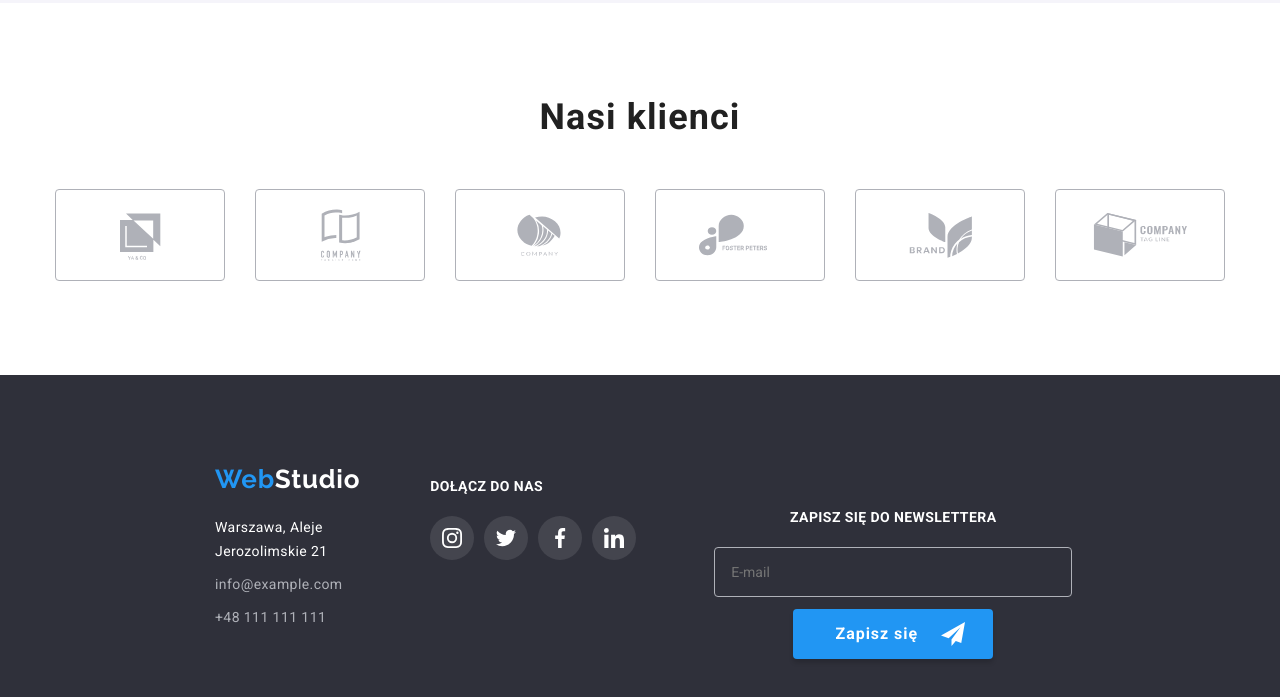
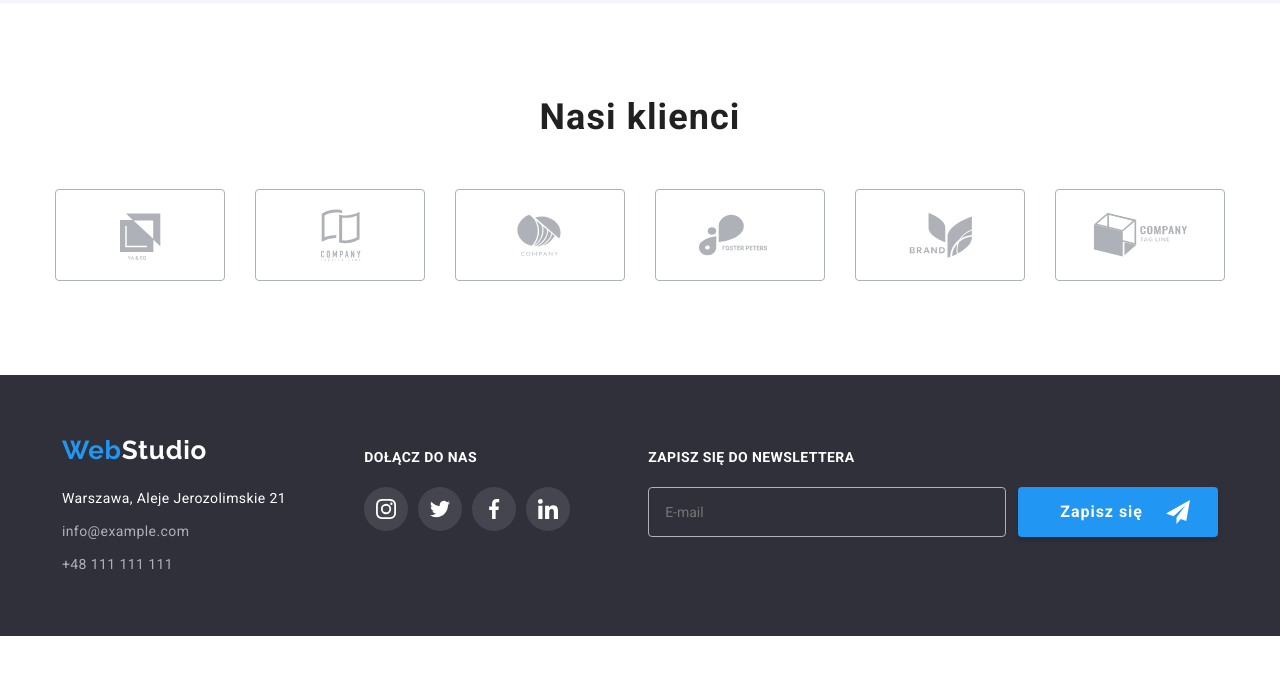
Before and after one commit to SochaStanislaw/goit-markup-hw-08, a plain HTML site: page index.html in a window 1280 px wide. Shown: the part 2299-2996 px from the top of the page. After the commit the page ends 2935 px from the top, so only its background shows below. Drawn offline with nearby package versions, Linux system fonts and the light colour scheme.

Commit message:
backup-6

```diff
--- a/sass/components/_footer-bar.scss
+++ b/sass/components/_footer-bar.scss
@@ -12,9 +12,15 @@
     &__wrapper {
         display: flex;
         flex-direction: column;
-        align-items: center;
+        justify-content: center;
         text-align: center;
         padding: 60px 15px 60px 15px;
+
+        &--tablet-display {
+            display: flex;
+            flex-direction: column;
+            gap: 0;
+        }
     }
 }
 
@@ -31,10 +37,14 @@
         &__wrapper {
             display: flex;
             flex-direction: column;
+            justify-content: center;
+            text-align: center;
             padding: 60px 89px 60px 76px;
 
             &--tablet-display {
                 display: flex;
+                flex-direction: row;
+                gap: 144px;
             }
         }
     }
@@ -53,10 +63,14 @@
         &__wrapper {
             display: flex;
             flex-direction: row;
-            padding: 60px 215px 60px 215px;
+            justify-content: center;
+            text-align: left;
+            padding: 60px 15px 60px 15px;
 
             &--tablet-display {
-                gap: 70px;
+                display: flex;
+                flex-direction: row;
+                gap: 78px;
             }
         }
     }
--- a/sass/components/_newsletter-theme.scss
+++ b/sass/components/_newsletter-theme.scss
@@ -20,7 +20,6 @@
     &__form {
         display: flex;
         flex-direction: column;
-        justify-content: center;
         align-items: center;
         gap: 20px;
     }
@@ -60,15 +59,73 @@
         display: flex;
         flex-direction: column;
         gap: 20px;
-        margin-left: 78px;
+        margin-top: 60px;
+        margin-left: 0;
 
         &__label {
             @include footer-headings;
+            text-align: center;
             cursor: pointer;
         }
 
         &__form {
             display: flex;
+            flex-direction: column;
+            align-items: center;
+            gap: 20px;
+        }
+
+        &__input {
+            padding: 15px 16px 15px 16px;
+            width: 450px;
+            height: 50px;
+            background: getColor('dark-grey');
+            border: getB('b-light-grey');
+            border-radius: getBr('br-thick');
+            caret-color: getColor('pure-white');
+            color: getColor('pure-white');
+
+            &--active:hover,
+            &--active:focus {
+                @include form-active;
+                box-shadow: getBs('bs-thick-black');
+            }
+        }
+
+        &__btn {
+            position: relative;
+        }
+
+        &__icon {
+            position: absolute;
+            top: 13px;
+            left: 148px;
+            fill: getColor('pure-white');
+        }
+    }
+}
+
+// DESKOP-VIEW
+@media (min-width: 1200px) {
+    .newsletter-theme {
+        display: flex;
+        flex-direction: column;
+        // justify-content: flex-end;
+        gap: 20px;
+        margin-top: 0;
+        margin-left: 78px;
+        margin-bottom: calc(94px - 60px);
+
+        &__label {
+            @include footer-headings;
+            text-align: left;
+            cursor: pointer;
+        }
+
+        &__form {
+            display: flex;
+            flex-direction: row;
+            align-items: center;
             gap: 12px;
         }
 
@@ -101,51 +158,3 @@
         }
     }
 }
-
-// DESKOP-VIEW
-@media (min-width: 1200px) {
-    .newsletter-theme {
-        display: flex;
-        flex-direction: column;
-        gap: 20px;
-        margin-left: 78px;
-
-        &__label {
-            @include footer-headings;
-            cursor: pointer;
-        }
-
-        &__form {
-            display: flex;
-            gap: 12px;
-        }
-
-        &__input {
-            padding: 15px 16px 15px 16px;
-            width: 358px;
-            height: 50px;
-            background: getColor('dark-grey');
-            border: getB('b-light-grey');
-            border-radius: getBr('br-thick');
-            caret-color: getColor('pure-white');
-            color: getColor('pure-white');
-
-            &--active:hover,
-            &--active:focus {
-                @include form-active;
-                box-shadow: getBs('bs-thick-black');
-            }
-        }
-
-        &__btn {
-            position: relative;
-        }
-
-        &__icon {
-            position: absolute;
-            top: 13px;
-            left: 148px;
-            fill: getColor('pure-white');
-        }
-    }
-}
```
Also changed, not shown: css/main.min.css, 1 other file.
